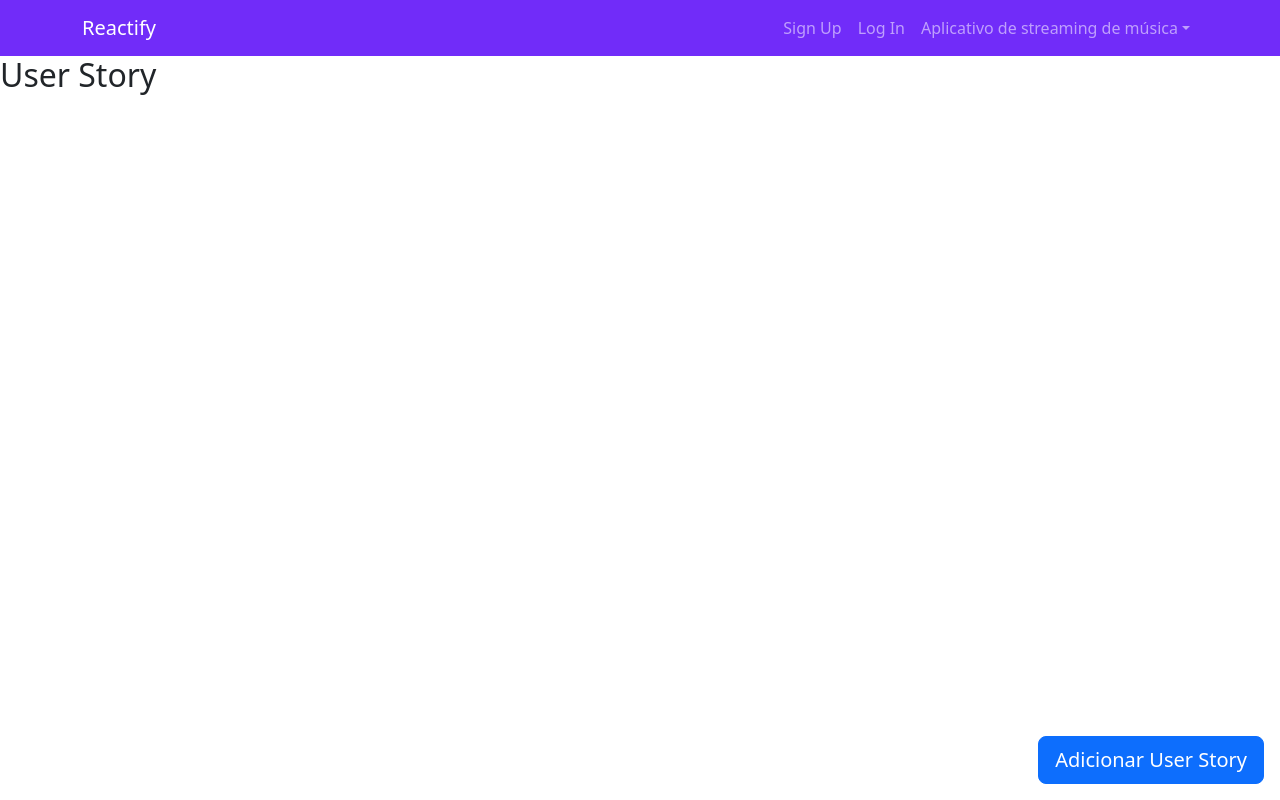
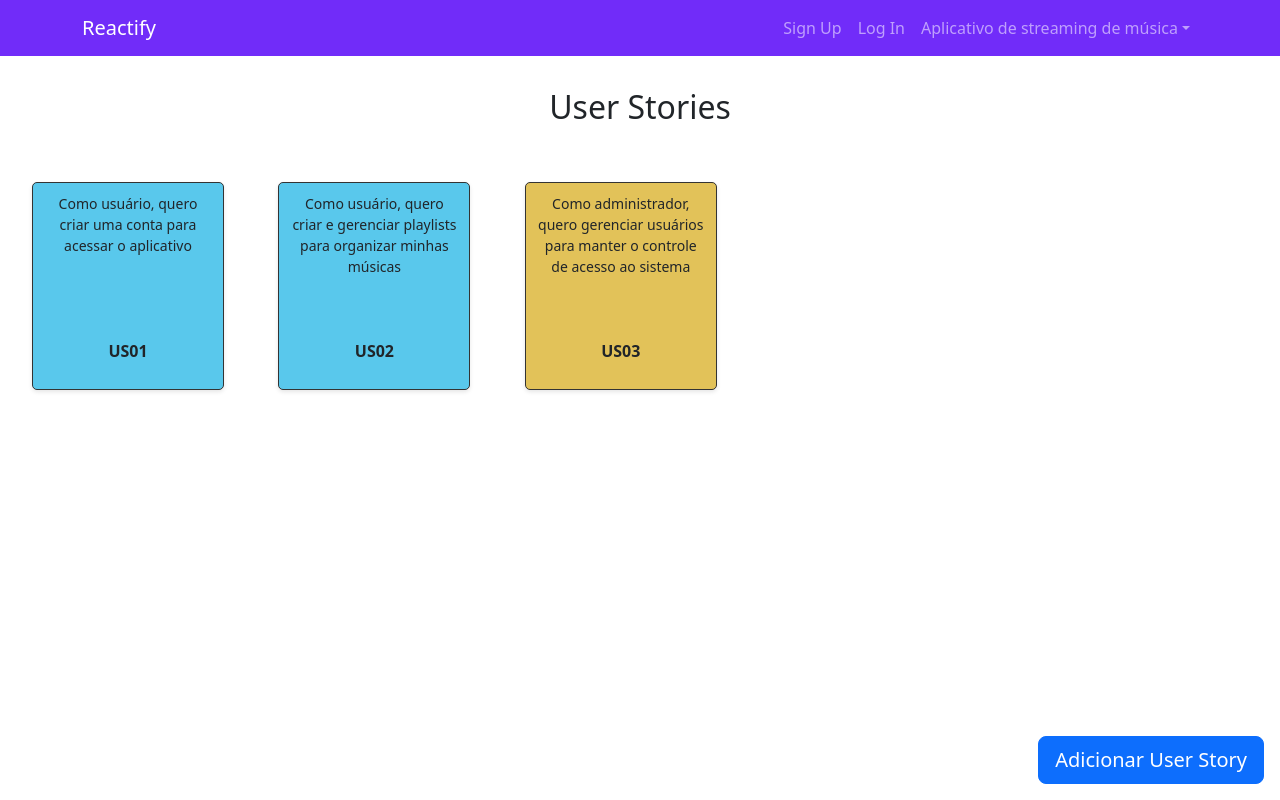
Before and after one commit to LumaGabriela/reactify-demo, a React (Create React App) app: page /user-stories in a window 1280 px wide. Built offline with nearby package versions, Linux system fonts and the light colour scheme.

Commit message:
update userStories

```diff
--- a/src/App.js
+++ b/src/App.js
@@ -1,14 +1,14 @@
+//// Importa as dependencias
 import { BrowserRouter as Router, Routes, Route, useNavigate } from 'react-router'
 import React, { useState } from 'react'
-////
+//// Importa os estilos
 import 'bootstrap/dist/css/bootstrap.min.css'
-
 import './App.css'
 
 
 import NavBar from './components/navbar/NavBar'
 
-////
+//// Importa as paginas
 import Home from './pages/Home';
 import VisaoGeral from './pages/VisaoGeral'
 import GoalSketch from './pages/GoalSketch'
@@ -22,7 +22,23 @@ const App = () => {
       name: "Aplicativo de streaming de música",
       visaoGeral: "Aplicação capaz de realizar streaming de músicas, com a possibilidade de criar playlists e compartilhar com amigos.",
       key: "key",
-      userStory: [],
+      userStory: [
+        {
+          id: "US01",
+          title: "Como usuário, quero criar uma conta para acessar o aplicativo",
+          type: "user"
+        },
+        {
+          id: "US02",
+          title: "Como usuário, quero criar e gerenciar playlists para organizar minhas músicas",
+          type : "user"
+        },
+        {
+          id: "US03",
+          title: "Como administrador, quero gerenciar usuários para manter o controle de acesso ao sistema",
+          type: "system"
+        }
+      ],
       goalSketch: [
         { step: 0, description: "Definir os requisitos do aplicativo" },
         { step: 1, description: "Reunir requisitos funcionais e não funcionais" },
@@ -106,7 +122,7 @@ const App = () => {
       return journeyModal ? setJourneyModal(false) : setJourneyModal(true)
 
     } else if (type === 'userStory') {
-      console.log(storyModal)
+      // console.log(projectData, modalKey)
       return storyModal ? setStoryModal(false) : setStoryModal(true)
 
     }
@@ -142,6 +158,7 @@ const App = () => {
           <Route path="/user-stories" element={
             <UserStories
               projectData={projectData}
+              modalKey={modalKey}
               handleRemove={handleRemove}
               setProjectData={setProjectData}
               storyModal={storyModal}
--- a/src/components/modal/Modals.js
+++ b/src/components/modal/Modals.js
@@ -111,7 +111,7 @@ const JourneyDescriptionModal = ({ projectData, setProjectData, handleRemove, jo
       <Modal.Dialog style={{ marginTop: '6rem' }}>
         <Modal.Header closeButton onClick={() => handleRemove('journey')}>
 
-          {/* <Modal.Title>{project.journeys ? project.journeys[journeyData.journeyIndex].name : 'Projeto Não Encontrado'}</Modal.Title> */}
+          {/* <Modal.Title>{(project.journey && journeyData) ? project.journey[journeyData.journeyindex].name : 'Projeto Não Encontrado'}</Modal.Title> */}
         </Modal.Header>
 
         <Modal.Body>
@@ -140,7 +140,19 @@ const AddUserStories = ({ projectData, setProjectData, storyModal, handleRemove,
   const [sValue, setSValue] = useState('')
   const project = projectData.find(project => project.key === modalKey);
 
-  useEffect(() => { console.log(project) }, [project, modalKey]);
+
+  const addUserStory = (value) => {
+    const userStories = project.userStory.length
+    const story = { title: value, id: "US"+ 2, type: 'user' }
+    console.log(story, userStories)
+  }
+
+  const updateUserStory = (value) => {}
+
+
+
+
+  useEffect(() => { console.log(project, modalKey) }, [project, modalKey]);
   return (
     <div
       className={"modal show "}
@@ -149,7 +161,7 @@ const AddUserStories = ({ projectData, setProjectData, storyModal, handleRemove,
       <Modal.Dialog style={{ marginTop: '6rem' }}>
         <Modal.Header closeButton onClick={() => handleRemove('userStory')}>
 
-          <Modal.Title>{project ? project.name : 'User Story'}</Modal.Title>
+          <Modal.Title>Adicionar User Story</Modal.Title>
         </Modal.Header>
 
         <Modal.Body>
@@ -158,7 +170,7 @@ const AddUserStories = ({ projectData, setProjectData, storyModal, handleRemove,
 
             onChange={(e) => setSValue(e.target.value)}
             onKeyUp={(e) => { if (e.key === 'Enter') console.log(sValue) }}
-            placeholder="Nome do passo"
+            placeholder="Eu como..."
             style={{ cursor: 'text' }}
           />
 
@@ -167,7 +179,7 @@ const AddUserStories = ({ projectData, setProjectData, storyModal, handleRemove,
         <Modal.Footer>
           <Button variant="primary"
 
-            onClick={() => handleRemove('userStory')}
+            onClick={() => addUserStory(sValue)}
           >Salvar</Button>
         </Modal.Footer>
       </Modal.Dialog>
--- a/src/components/navbar/navbar.js
+++ b/src/components/navbar/navbar.js
@@ -31,6 +31,7 @@ const NavBar = ({modalKey, projectData}) => {
 
               <NavDropdown.Item onClick={() => navigate("/goal-sketch")}>Goal Sketch</NavDropdown.Item>
               <NavDropdown.Item onClick={() => navigate("/personas")}>Personas</NavDropdown.Item>
+              <NavDropdown.Item onClick={() => navigate("/user-stories")}>User Stories</NavDropdown.Item>
               <NavDropdown.Item onClick={() => navigate("/journeys")}>Journeys</NavDropdown.Item>
 
             </NavDropdown>}
--- /dev/null
+++ b/src/pages/UserStories.css
@@ -0,0 +1,54 @@
+.title {
+    font-size: 2rem;
+    margin: 2rem auto;
+    text-align: center;
+}
+
+.user-stories-grid {
+    display: grid;
+    grid-template-columns: repeat(auto-fill, minmax(12rem, 1fr));
+    grid-template-rows: minmax(9rem, 12rem);
+    align-items: center;
+    gap: 1rem;
+    width: 100%;
+    margin: 4rem 0 0 0;
+    padding: 0 2rem;
+    box-sizing: border-box;
+}
+
+.user-story-block {
+    display: flex;
+    flex-direction: column;
+    justify-content: space-between;
+    width: 12rem;
+    height:13rem;
+    padding: 10px;
+    border-radius: 5px;
+    text-align: center;
+    box-shadow: 0 2px 4px rgba(0, 0, 0, 0.1);
+    cursor: pointer;
+    border: 1px solid #333;
+}
+
+.story-content {
+    display: flex;
+    flex-direction: column;
+    justify-content: space-between;
+    height: 100%;
+}
+
+.story-title {
+    font-size: 14px;
+}
+
+.story-id {
+    margin-top: auto;
+}
+
+.user-story {
+    background-color: #59c8ec;
+}
+
+.system-story {
+    background-color: #e2c259;
+}
--- a/src/pages/UserStories.js
+++ b/src/pages/UserStories.js
@@ -1,14 +1,30 @@
-import { AddButton } from '../components/button/Buttons'
-import { AddUserStories } from '../components/modal/Modals'
+import React from 'react';
+import { AddButton } from '../components/button/Buttons';
+import { AddUserStories } from '../components/modal/Modals';
+import './UserStories.css'; // Certifique-se de criar este arquivo CSS para estilização
 
-const UserStories = ({  projectData, setProjectData, storyModal, handleRemove, modalKey,  }) => {
+const UserStories = ({ projectData, setProjectData, storyModal, handleRemove, modalKey }) => {
+  const projeto = projectData.find(project => project.key === modalKey);
+
   return (
     <div>
-      <h2>User Story</h2>
-      <p></p>
+      <h2 className="title">User Stories</h2>
+      <div className="user-stories-grid">
+        {projeto.userStory.map((story, index) => (
+          <div
+            key={index}
+            className={`user-story-block ${story.type === 'user' ? 'user-story' : 'system-story'}`}
+          >
+            <div className="story-content">
+              <p className="story-title">{story.title}</p>
+              <p className="story-id"><strong>{story.id}</strong></p>
+            </div>
+          </div>
+        ))}
+      </div>
       <AddButton
-      handleRemove={handleRemove}
-      type={'userStory'}
+        handleRemove={handleRemove}
+        type={'userStory'}
       />
       <AddUserStories
         projectData={projectData}
@@ -21,4 +37,4 @@ const UserStories = ({  projectData, setProjectData, storyModal, handleRemove, m
   );
 }
 
-export default UserStories
+export default UserStories;
```
